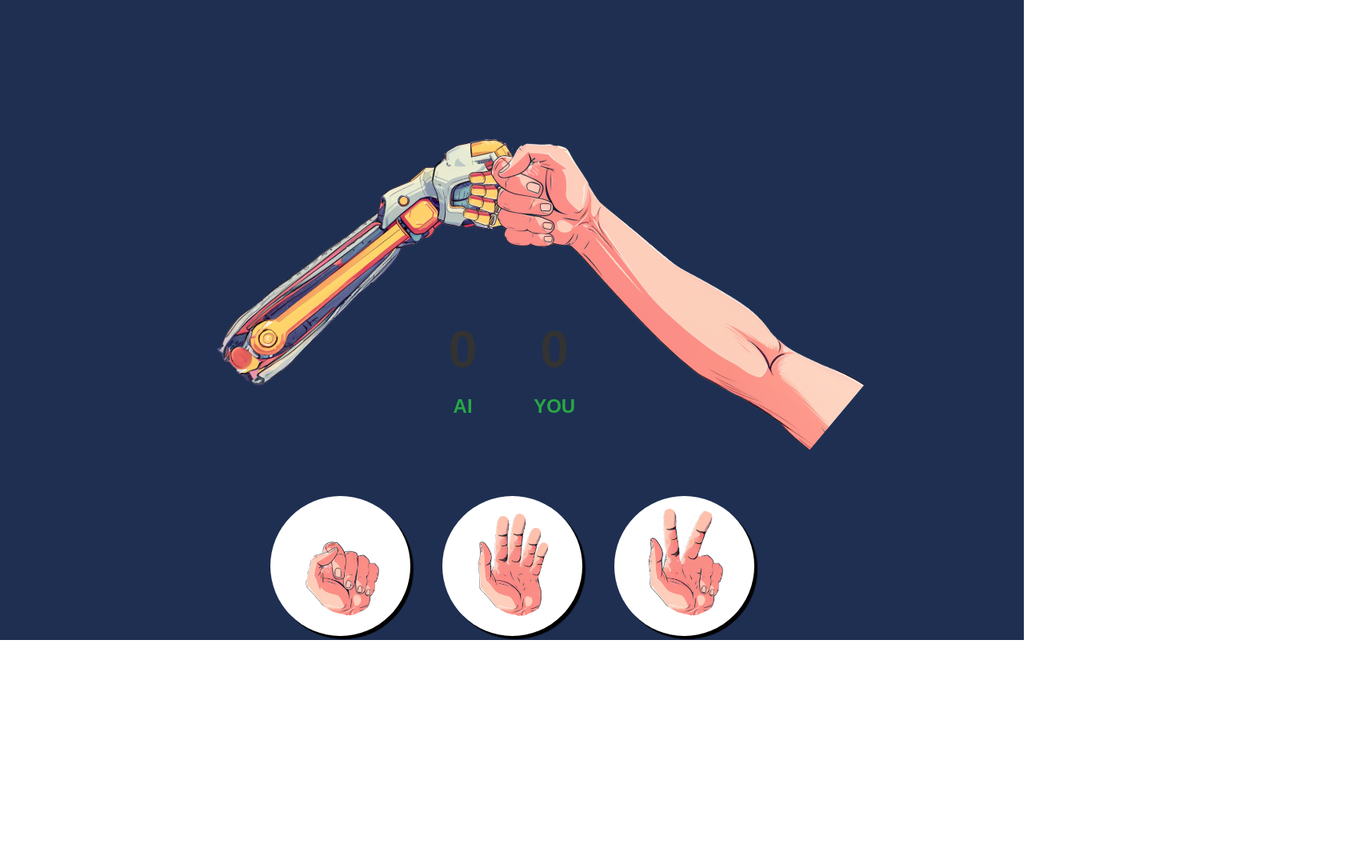
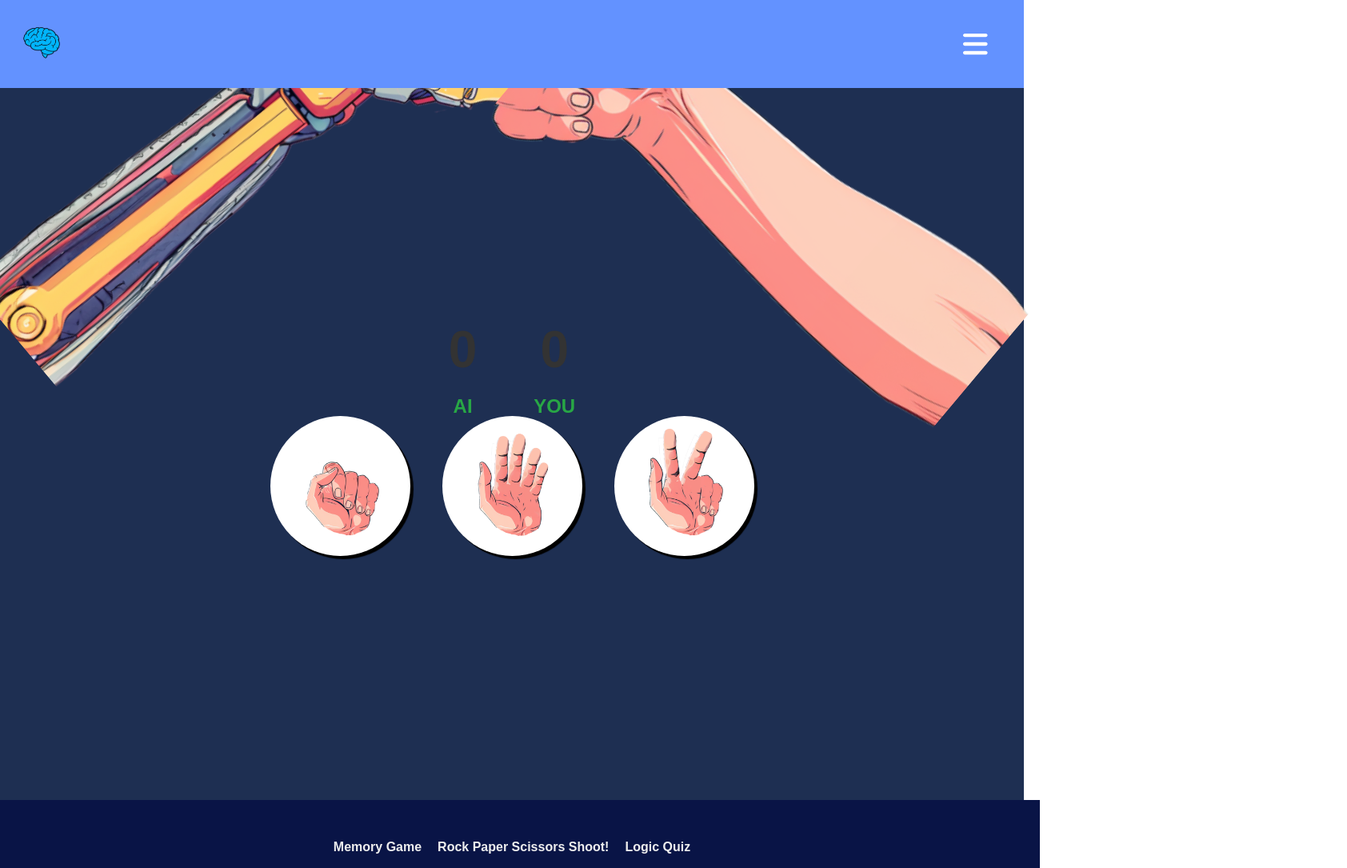
Before and after one commit to Urannni/BrainChallenge, a React (Create React App) app: page /Game in a window 1280 px wide. Shown: the top 1085 px of the page at 80% size, 1684 px wide, since content can reach past the window. Before the commit the page ends 800 px from the top, so only its background shows below. Built offline with nearby package versions, Linux system fonts and the light colour scheme.

Commit message:
added the footer and navbar to the rps page but the whole page is glitching

```diff
--- a/src/components/Game.jsx
+++ b/src/components/Game.jsx
@@ -5,7 +5,7 @@ import Hands from "./Hands.jsx";
 import rockHandButton from "../assets/rock-human--button.png";
 import paperHandButton from "../assets/paper-human-button.png";
 import scissorsHandButton from "../assets/scissors-human-button.png";
-
+import Navbar from "../components/Navbar.jsx"
 import Footer from "./Footer.jsx";
 
 function Game() {
@@ -99,6 +99,8 @@ function Game() {
   }
 
   return (
+    <div className="div">
+      <Navbar/>
     <div className="game">
       <Score aiScore={aiScore} humanScore={humanScore} />
       <Hands
@@ -138,6 +140,8 @@ function Game() {
         </div>
       )}
     </div>
+    <Footer/>
+    </div>
   );
 }
 
```
